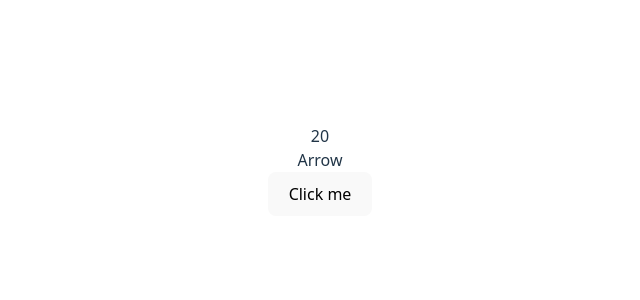
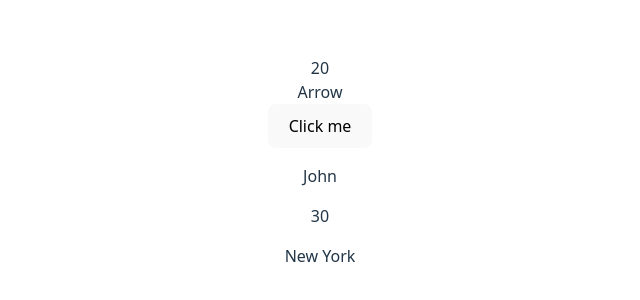
Before and after one commit to vijeth44-pro/fullstack-internship, a React (Vite) app in the folder React/project/: page / in a window 1280 px wide. Shown: the part 230-530 px from the top of the page, without its empty margins (320-960 px from the left). Built offline with nearby package versions, Linux system fonts and the light colour scheme.

Commit message:
feat: add Destructuring component and integrate it into App component

```diff
--- a/React/project/src/App.jsx
+++ b/React/project/src/App.jsx
@@ -6,6 +6,7 @@ import Variables from './es/variables.jsx' //any name can be given but path shou
 // ./to exit from file
 // ../ to go back to previous folder
 import Arrow from './es/arrow.jsx'
+import Destructuring from './es/destructuring.jsx'
 
 function App() {
   const [count, setCount] = useState(0)
@@ -14,6 +15,7 @@ function App() {
     <div>
       <Variables />
       <Arrow />
+      <Destructuring />
     </div>
   )
 }
--- a/React/project/src/es/arrow.jsx
+++ b/React/project/src/es/arrow.jsx
@@ -18,7 +18,7 @@ export default function arrow() {
   return (
     <div>
         <div>Arrow</div>
-        <button onClick={() => Click("India")}>Click me</button>
+        <button onClick={() => alert("India")}>Click me</button>
     </div>
   )
 }
--- /dev/null
+++ b/React/project/src/es/destructuring.jsx
@@ -0,0 +1,19 @@
+import React from 'react'
+
+export default function destructuring() {
+
+    //const onj = {key: value}
+    const User = {
+        name: "John",
+        age: 30,
+        city: "New York"
+    }
+  return (
+    <div>
+        <p>{User.name}</p>
+        <p>{User.age}</p>
+        <p>{User.city}</p>
+    </div>
+
+  )
+}
```
